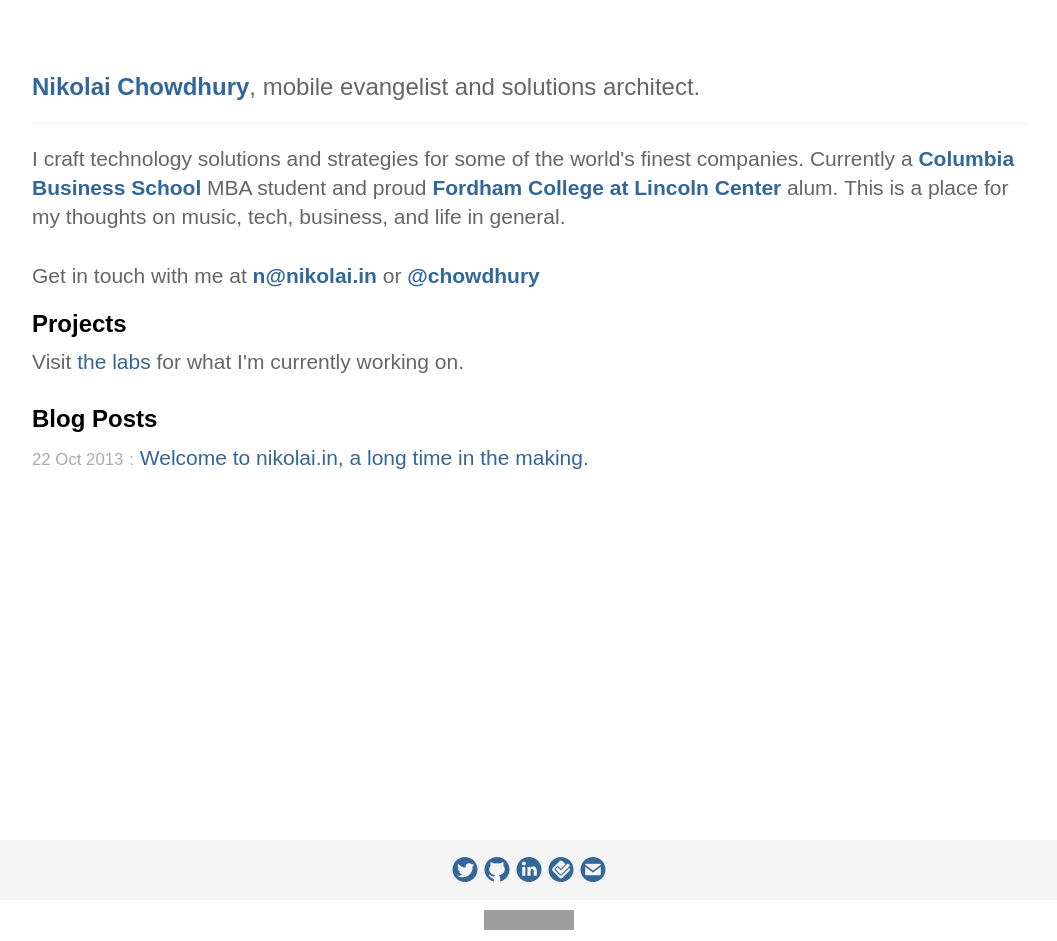
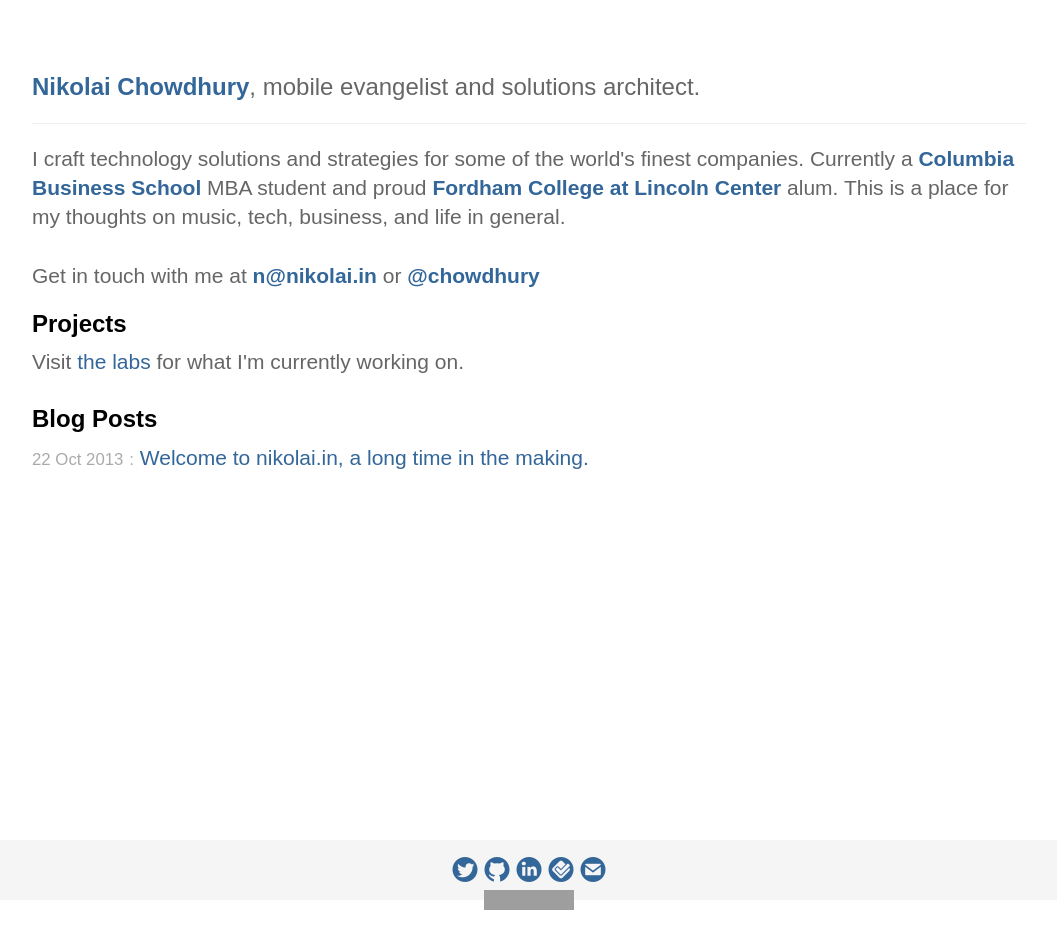
Before and after one commit to chowdhury/nikolai.in, a Jekyll site: the page built from index.html, in a window 1280 px wide. Shown: the whole page, without its empty margins (111-1168 px from the left). Built offline with Jekyll 4.4.1, drawn with Linux system fonts in a browser that asks for light colours; nearby versions of some CDN libraries; some web fonts are replaced; comment, search, counter and statistics services are not loaded; grey boxes are pictures that could not be loaded.

Commit message:
footer tweaks

```diff
--- a/_layouts/defaultfresh.html
+++ b/_layouts/defaultfresh.html
@@ -79,9 +79,9 @@
     <a href="http://linkedin.com/in/nikolaic/"><i class="ss-icon">linkedin</i></a>
     <a href="http://foursquare.com/chowdhury"><i class="ss-icon">foursquare</i></a>
     <a href="mailto:&#110;&#064;&#110;&#105;&#107;&#111;&#108;&#097;&#105;&#046;&#105;&#110;"><i class="ss-icon">email</i></a>
-
+     <br>
+     <a href="https://mixpanel.com/f/partner"><img src="//cdn.mxpnl.com/site_media/images/partner/badge_light.png" alt="Mobile Analytics" /></a>
             </p>
-            <p style="line-height: 25px; font-size: 25px; text-align: center;"><a href="https://mixpanel.com/f/partner"><img src="//cdn.mxpnl.com/site_media/images/partner/badge_light.png" alt="Mobile Analytics" /></a></p>
           </div>
         </div>
 
```
